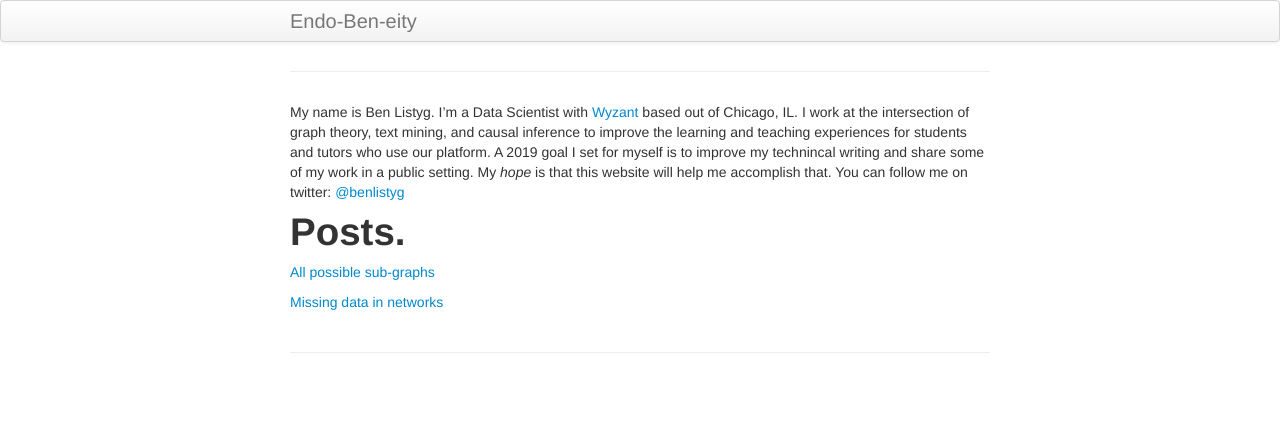
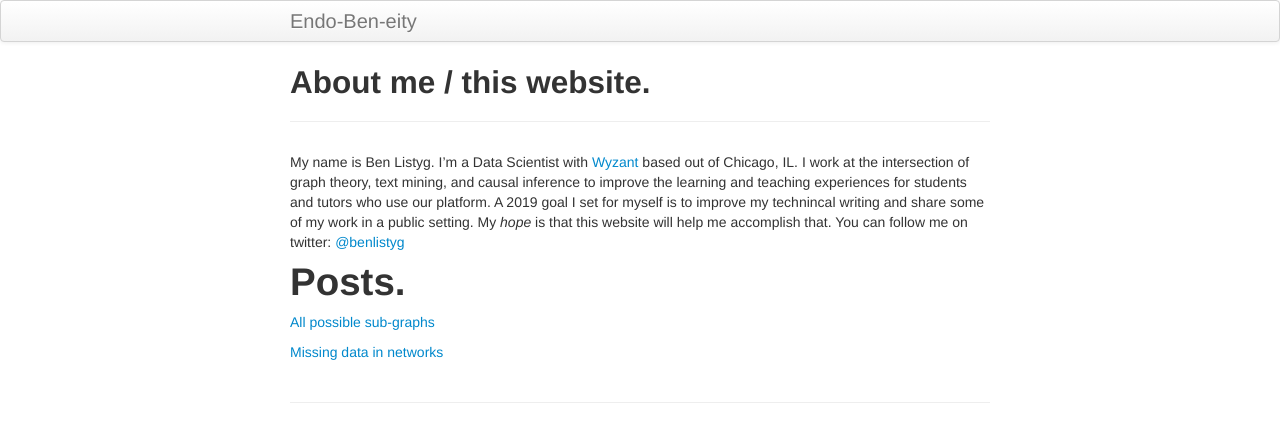
Before and after one commit to BListyg/blistyg.github.io, a Jekyll site: the page built from index.md, in a window 1280 px wide. Shown: the top 442 px of the page. Built offline with Jekyll 4.4.1, drawn with Linux system fonts in a browser that asks for light colours.

Commit message:
Update index.md

```diff
--- a/index.md
+++ b/index.md
@@ -1,6 +1,6 @@
 ---
 layout: page
-title: # About me / this website.
+title: About me / this website.
 ---
 
 My name is Ben Listyg. I'm a Data Scientist with [Wyzant](www.wyzant.com) based out of Chicago, IL. I work at the intersection of graph theory, text mining, and causal inference to improve the learning and teaching experiences for students and tutors who use our platform. A 2019 goal I set for myself is to improve my technincal writing and share some of my work in a public setting. My _hope_ is that this website will help me accomplish that. You can follow me on twitter: [@benlistyg](www.twitter.com/blistyg)
```
